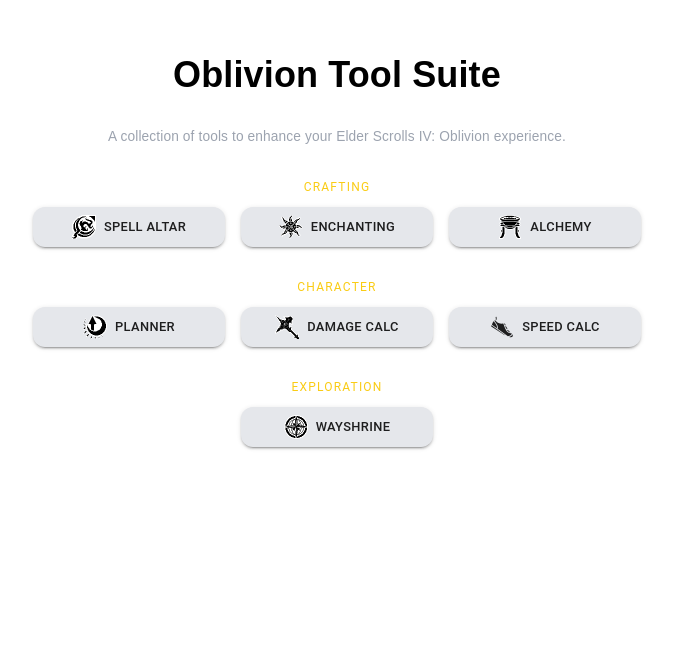
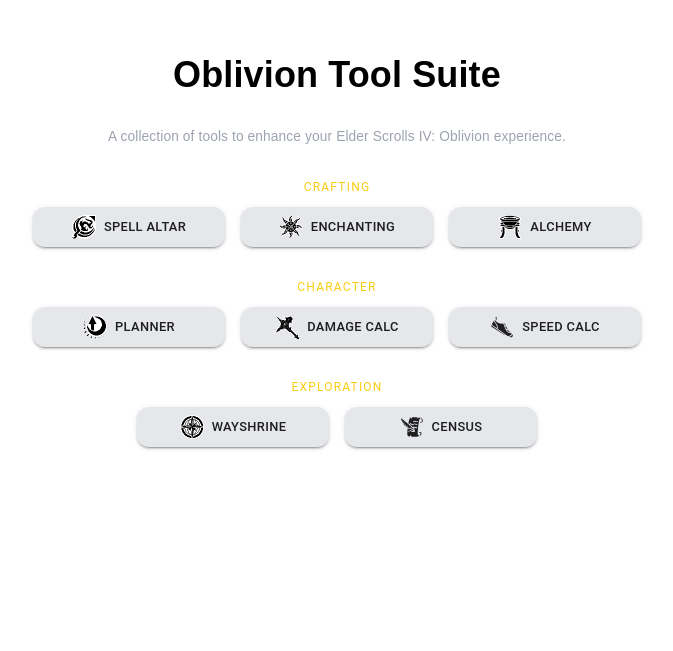
Before and after one commit to ScottMcDermid/oblivion-landing-page, a Next.js app: page / in a window 1280 px wide. Shown: the part 149-800 px from the top of the page, without its empty margins (303-976 px from the left). Built offline with nearby package versions, Linux system fonts and the light colour scheme.

Commit message:
added census button

```diff
--- a/src/app/page.tsx
+++ b/src/app/page.tsx
@@ -11,7 +11,7 @@
   Typography,
 } from '@mui/material';
 import GitHubIcon from '@mui/icons-material/GitHub';
-import { GiRunningShoe } from 'react-icons/gi';
+import { GiRunningShoe, GiScrollQuill } from 'react-icons/gi';
 import theme from '@/app/theme';
 
 export default function Home() {
@@ -128,6 +128,15 @@
                   >
                     <img src="/icons/wayshrine.png" alt="" width={24} height={24} style={{ display: 'inline-block', verticalAlign: 'middle', marginRight: 8 }} /> Wayshrine
                   </Button>
+                  <Button
+                    variant="contained"
+                    color="primary"
+                    size="large"
+                    href="https://census.oblivion.tools"
+                    className="w-48 rounded-xl px-6 py-2"
+                  >
+                    <GiScrollQuill style={{ display: 'inline-block', verticalAlign: 'middle', marginRight: 8, fontSize: 24 }} /> Census
+                  </Button>
                 </Box>
               </Box>
 
```
